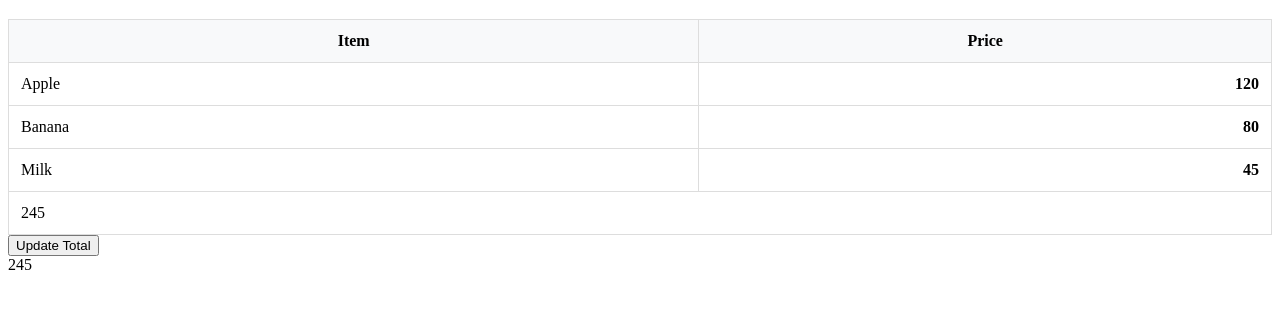
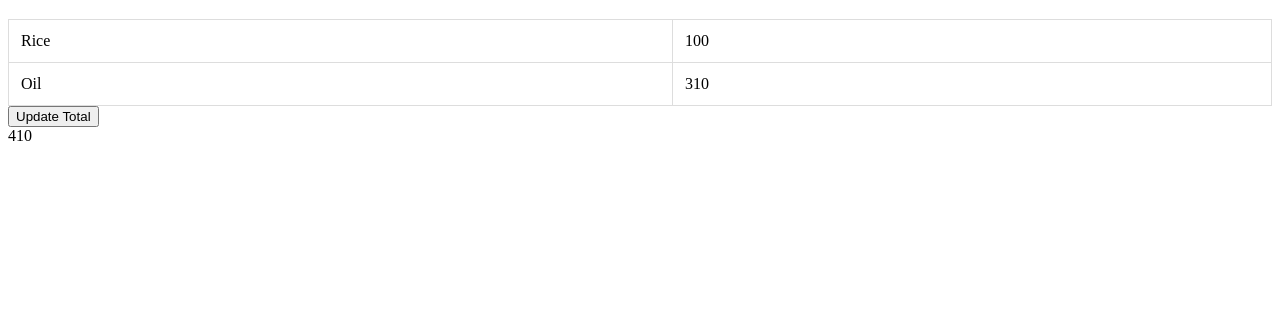
Before and after one commit to acciojob/grofers-checkout-noumantannu06-glitch, a website: page main.html in a window 1280 px wide. Shown: the part 61-370 px from the top of the page. Drawn offline with Linux system fonts and the light colour scheme.

Commit message:
created a submission

```diff
--- a/main.html
+++ b/main.html
@@ -10,36 +10,24 @@
     <!-- the entire body must be written by student -->
        <h1>Grofers Checkout</h1>
 
-  <table>
-    <thead>
-      <tr>
-        <th>Item</th>
-        <th>Price</th>
-      </tr>
-    </thead>
-    <tbody>
-      <tr class="item">
-        <td>Apple</td>
-        <td data-ns-test="prices" class="prices">120</td>
-      </tr>
-      <tr class="item">
-        <td>Banana</td>
-        <td data-ns-test="prices" class="prices">80</td>
-      </tr>
-      <tr class="item">
-        <td>Milk</td>
-        <td data-ns-test="prices" class="prices">45</td>
-      </tr>
-    </tbody>
-  </table>
+ <table>
+  <!-- Items with prices -->
+  <tr data-ns-test="item">
+    <td>Rice</td>
+    <td data-ns-test="price">100</td>
+  </tr>
+  <tr data-ns-test="item">
+    <td>Oil</td>
+    <td data-ns-test="price">310</td>
+  </tr>
+</table>
 
   <button id="update-total" data-ns-test="updateTotal">
     Update Total
   </button>
 
-  <div id="ans"></div>
-
-
+<!-- Total sum display -->
+<div id="ans">0</div>
 
     <script type="text/javascript" src="./script.js">
 </script>
--- a/script.js
+++ b/script.js
@@ -1,40 +1,20 @@
 function calculateTotal() {
-      // 1. Read all prices
-      const priceCells = document.querySelectorAll(".prices");
-      let totalPrice = 0;
+    // 1. Select all elements containing prices using the data attribute
+    const priceElements = document.querySelectorAll('[data-ns-test="price"]');
+    let total = 0;
 
-      priceCells.forEach(cell => {
-        const value = parseFloat(cell.textContent) || 0;
-        totalPrice += value;
-      });
+    // 2. Iterate through elements and sum the values
+    priceElements.forEach((element) => {
+        const price = parseFloat(element.innerText);
+        if (!isNaN(price)) {
+            total += price;
+        }
+    });
 
-      // 2. Update table with total row
-      const table = document.querySelector("table");
+    // 3. Update the #ans element with the final sum
+    const ansElement = document.getElementById("ans");
+    ansElement.innerText = total;
+}
 
-      // Remove any existing grand total row
-      const existingTotal = document.querySelector("[data-ns-test='grandTotal']");
-      if (existingTotal) {
-        existingTotal.closest("tr").remove();
-      }
-
-      const totalRow = document.createElement("tr");
-      const totalCell = document.createElement("td");
-      totalCell.setAttribute("colspan", "2");
-      totalCell.setAttribute("data-ns-test", "grandTotal");
-      totalCell.textContent = totalPrice;
-
-      totalRow.appendChild(totalCell);
-      table.appendChild(totalRow);
-
-      // 3. Write the **same** total into #ans
-      const ans = document.getElementById("ans");
-      if (ans) {
-        ans.textContent = totalPrice;
-      }
-    }
-
-    // Run once on load
-    calculateTotal();
-
-    // Also run when button is clicked
-    document.getElementById("update-total").addEventListener("click", calculateTotal);
+// 4. Call the function (ensure this runs after DOM is loaded or items are added)
+calculateTotal();
```
